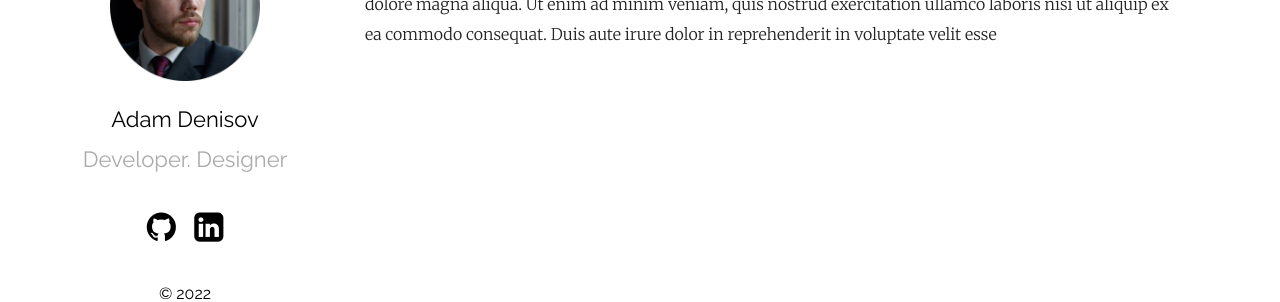
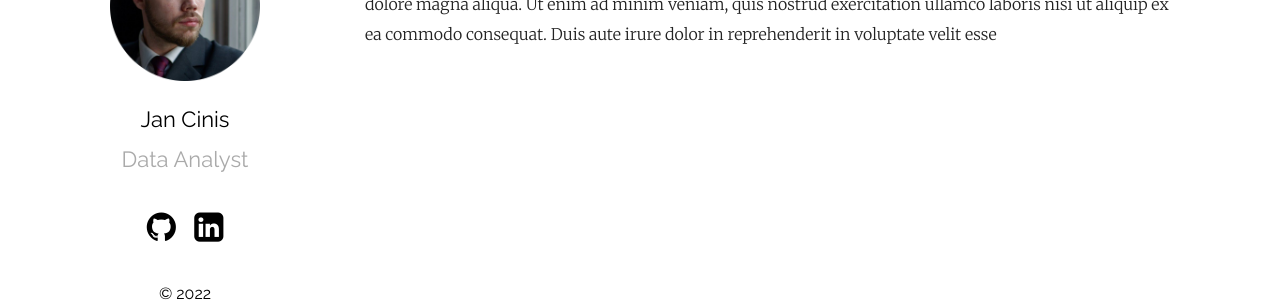
Before and after one commit to JanCinis/jancinis.github.io, a Jekyll site: the page built from index.md, in a window 1280 px wide. Shown: the part 232-534 px from the top of the page. Built offline with Jekyll 4.4.1, drawn with Linux system fonts in a browser that asks for light colours.

Commit message:
updated name and position

```diff
--- a/_config.yml
+++ b/_config.yml
@@ -12,8 +12,8 @@ show_excerpts: true # set to true to show excerpts on the homepage
 sass:
   sass_dir: _sass
 plainwhite:
-  name: Adam Denisov
-  tagline: Developer. Designer
+  name: Jan Cinis
+  tagline: Data Analyst
   date_format: "%b %-d, %Y"
   sitemap: true # set to true to generate sitemap.xml content
   search: true # set to true to enable searchbar
```
